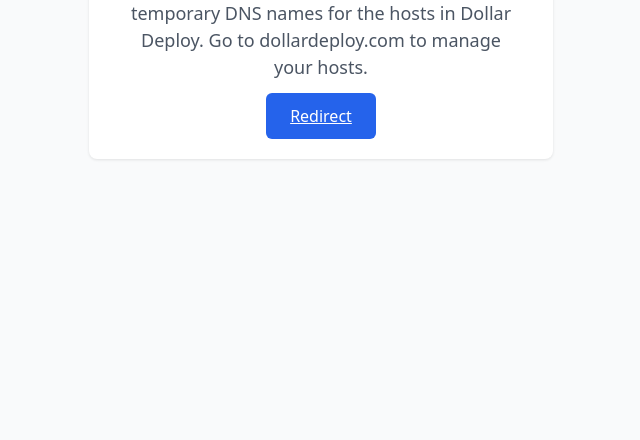
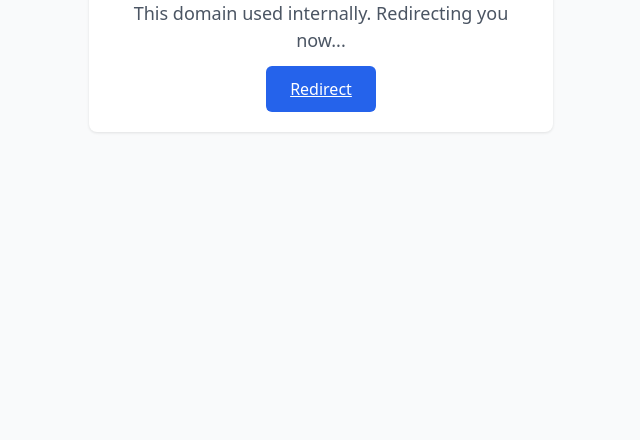
Before and after one commit to huksley/magnumdental.ru, a plain HTML site: page index.html in a window 1280 px wide. Shown: the part 400-840 px from the top of the page, without its empty margins (319-959 px from the left). Drawn offline with Linux system fonts and the light colour scheme.

Commit message:
Update index.html

```diff
--- a/index.html
+++ b/index.html
@@ -60,7 +60,7 @@
 <body>
   <div class="error-container">
     <h1 class="error-title">Internal domain</h1>
-    <p class="error-message">This domain used internally to provide temporary DNS names for the hosts in Dollar Deploy. Go to dollardeploy.com to manage your hosts.</p>
+    <p class="error-message">This domain used internally. Redirecting you now...</p>
     <a class="reload-button" href="https://valosan.ai/?utm_source=github">Redirect</a>
   </div>
 </body>
```
